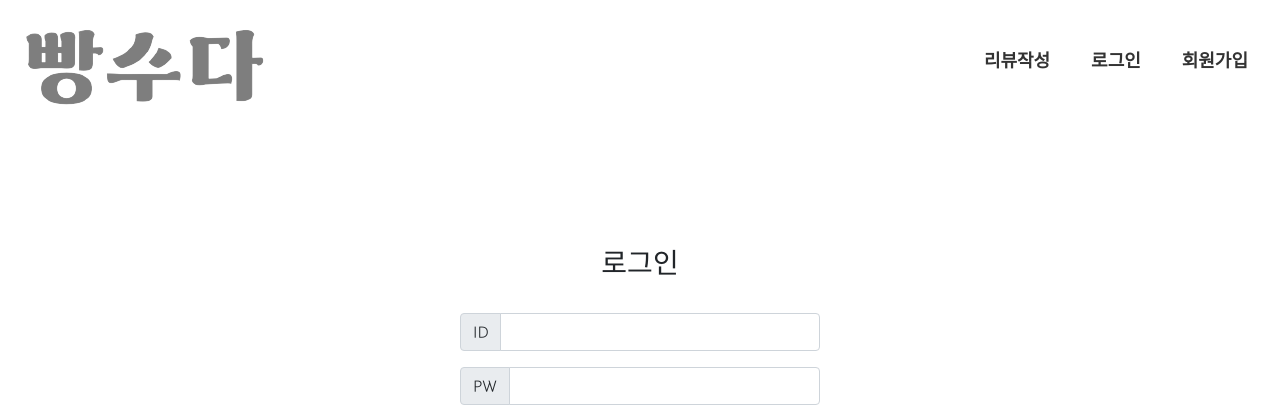
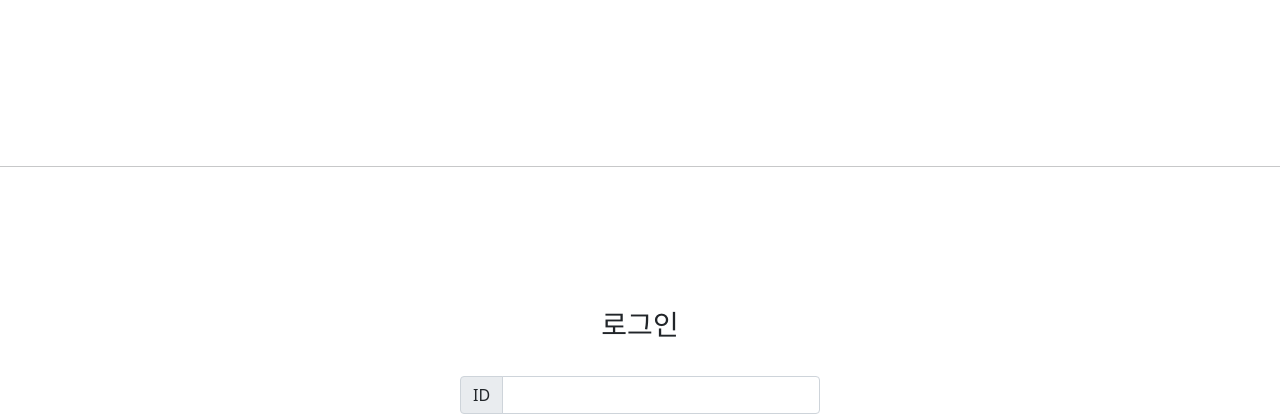
Before and after one commit to yoodeve/breadtalk, a Flask app: page /login in a window 1280 px wide. Shown: the top 420 px of the page. Run offline with Flask 2, Linux system fonts and the light colour scheme; some libraries are stand-ins or nearby versions.

Commit message:
app.py, login.html 버그 수정

```diff
--- a/app.py
+++ b/app.py
@@ -1,7 +1,3 @@
-from flask import Flask, render_template, request, jsonify
-app = Flask(__name__)
-from datetime import datetime
-
 from pymongo import MongoClient
 client = MongoClient('mongodb+srv://gibeks:1234@Cluster0.htlw2.mongodb.net/myFirstDatabase?retryWrites=true&w=majority')
 db = client.dbsparta
@@ -10,12 +6,11 @@ import jwt
 import datetime
 import hashlib
 from flask import Flask, render_template, jsonify, request, redirect, url_for
+app = Flask(__name__)
 from werkzeug.utils import secure_filename
 from datetime import datetime, timedelta
 
 SECRET_KEY = 'bread'
-
-app = Flask(__name__)
 
 @app.route('/')
 def home():
@@ -23,18 +18,11 @@ def home():
 
 @app.route('/login')
 def login():
-    return render_template('login.html')
+    msg = request.args.get("msg")
+    return render_template('login.html', msg=msg)
 
-@app.route('/writing')
-def writing():
-    return render_template('write.html')
-
-@app.route('/reg')
-def register():
-    return render_template('register.html')
-
-@app.route('/login', methods=["POST"])
-def signin(SECRET_KEY=None):
+@app.route('/login/success', methods=["POST"])
+def signin():
     # 로그인
     id_receive = request.form['id_give']
     pw_receive = request.form['pw_give']
@@ -53,6 +41,11 @@ def signin(SECRET_KEY=None):
     # 찾지 못하면
     else:
         return jsonify({'result': 'fail', 'msg': '아이디/비밀번호가 일치하지 않습니다.'})
+
+@app.route('/reg')
+def register():
+    msg = request.args.get("msg")
+    return render_template('register.html', msg=msg)
 
 @app.route('/reg/checkIdDup', methods=["POST"])
 def checkiddup():
--- a/templates/login.html
+++ b/templates/login.html
@@ -1,28 +1,21 @@
 <!DOCTYPE html>
 <html lang="en">
-
 <head>
     <meta charset="UTF-8">
-    <meta name="viewport" content="width=device-width, initial-scale=1, shrink-to-fit=no">
-    <!-- Style 관련 -->
-    <link href='{{ url_for("static", filename="mystyle.css") }}' rel="stylesheet">
+    <title> 로그인 | 빵수다 </title>
     <link href="https://cdn.jsdelivr.net/npm/bootstrap@5.0.2/dist/css/bootstrap.min.css" rel="stylesheet"
           integrity="sha384-EVSTQN3/azprG1Anm3QDgpJLIm9Nao0Yz1ztcQTwFspd3yD65VohhpuuCOmLASjC" crossorigin="anonymous">
-    <link href="https://fonts.googleapis.com/css2?family=Gowun+Dodum&display=swap" rel="stylesheet">
-
-    <!-- Script 관련 -->
     <script src="https://ajax.googleapis.com/ajax/libs/jquery/3.5.1/jquery.min.js"></script>
     <script src="https://cdn.jsdelivr.net/npm/bootstrap@5.0.2/dist/js/bootstrap.bundle.min.js"
             integrity="sha384-MrcW6ZMFYlzcLA8Nl+NtUVF0sA7MsXsP1UyJoMp4YLEuNSfAP+JcXn/tWtIaxVXM"
             crossorigin="anonymous"></script>
-
-    <title> 로그인 | 빵수다 </title>
+    <script type="text/javascript" src="https://cdnjs.cloudflare.com/ajax/libs/jquery-cookie/1.4.1/jquery.cookie.min.js"></script>
 
     <style>
-        /*.header {*/
-        /*    width: 100%;*/
-        /*    height: 150px;*/
-        /*}*/
+        .header {
+            width: 100%;
+            height: 150px;
+        }
 
         .h3text {
             padding-bottom: 10px;
@@ -85,15 +78,15 @@
             }
             $.ajax({
                 type: "POST",
-                url: "/login",
+                url: "/login/success",
                 data: {
                     id_give: id,
                     pw_give: pw
                 },
                 success: function (response) {
                     if (response['result'] == 'success') {
-                        $.cookie('mytoken', response['token'], {path: '/'});
-                        window.location.replace("/")
+                        $.cookie('mytoken', response['token'], {path: '/reg'});
+                        window.location.replace("/reg")
                     } else {
                         alert(response['msg'])
                     }
@@ -103,24 +96,9 @@
     </script>
 </head>
 <body>
-        <header class="nav">
-            <div class="nav_link" onclick="window.location.href = '/'">
-                <img src="static/mylogo.png" alt="">
+<div class="header">
 </div>
-            <nav>
-                <ul class="nav_ul">
-                    <li class="nav_li">
-                        <a class="nav_link" href="/writing">리뷰작성</a>
-                    </li>
-                    <li class="nav_li">
-                        <a class="nav_link" href="/login">로그인</a>
-                    </li>
-                    <li class="nav_li">
-                        <a class="nav_link" href="/reg">회원가입</a>
-                    </li>
-                </ul>
-            </nav>
-        </header>
+<hr>
 <div class="bodyClass">
     <div class="logBox">
         <div class="h3text">
```
Lines whose indentation alone changed are shown as unchanged.
